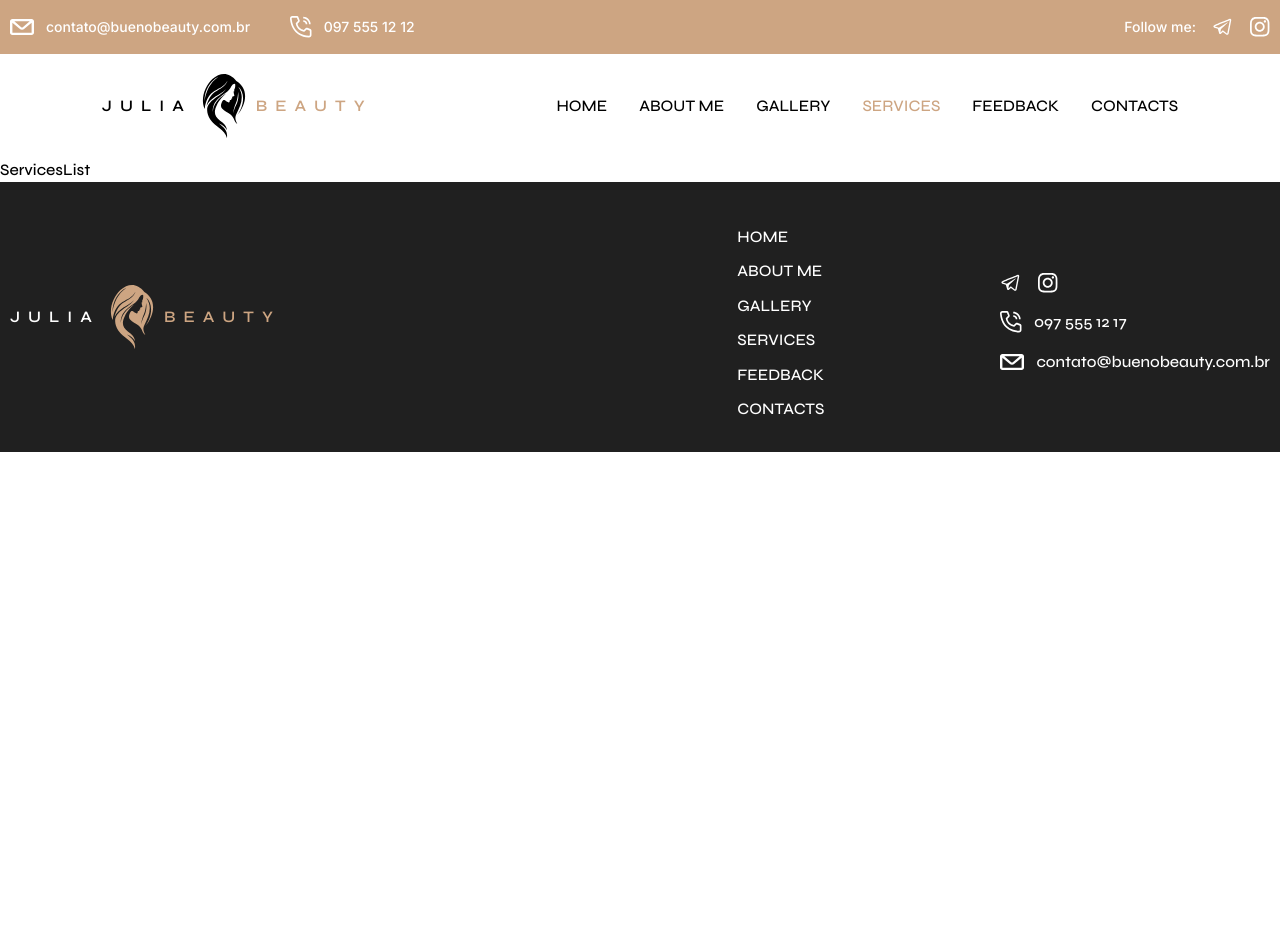
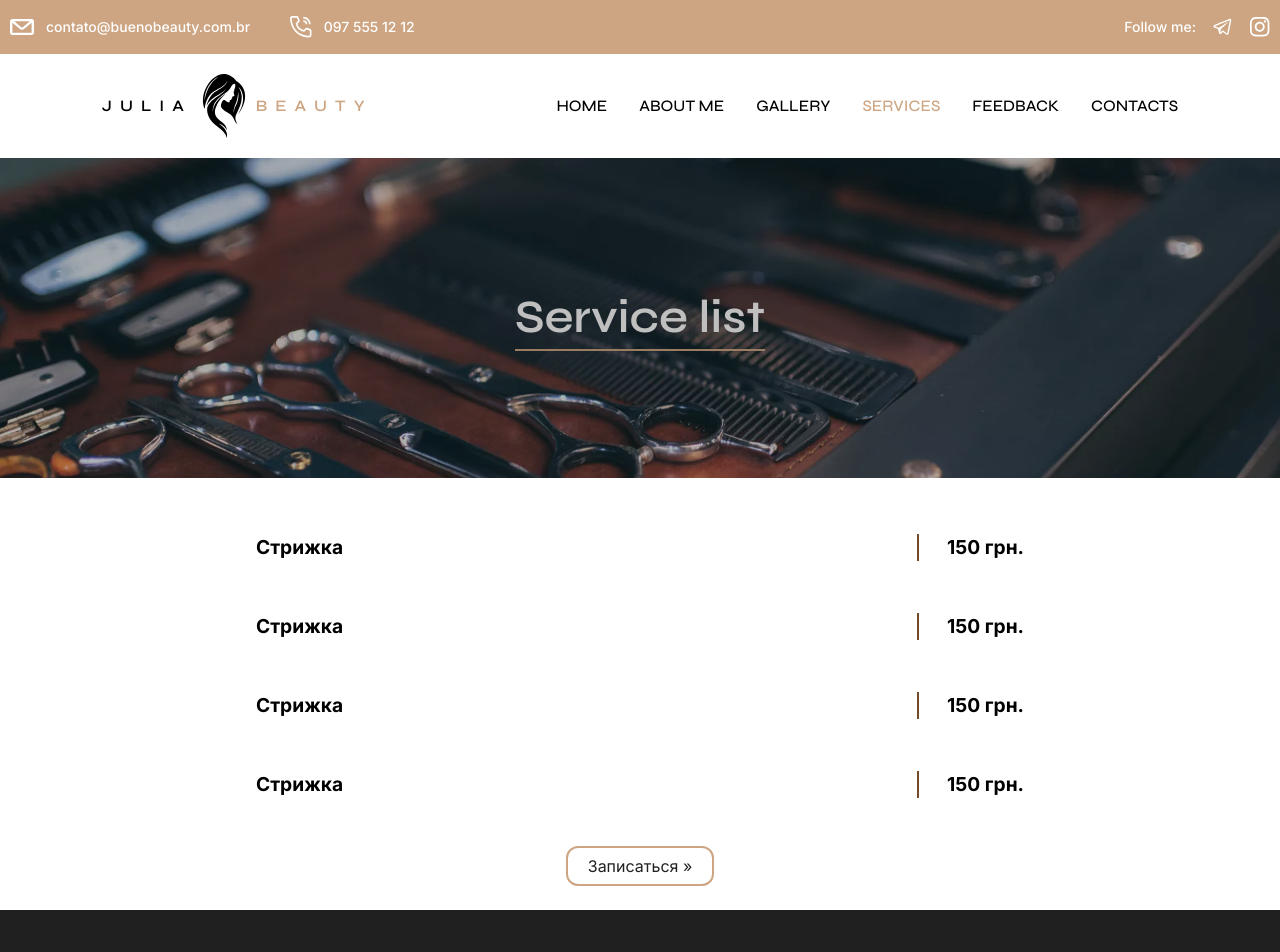
Before and after one commit to denis-larin-22/julia-beauty, a Next.js app: page /services-list in a window 1280 px wide. Shown: the top 952 px of the page. Before the commit the page ends 800 px from the top, so only its background shows below. Built offline with nearby package versions, Linux system fonts and the light colour scheme.

Commit message:
Added About me and Services pages

```diff
--- a/app/about-me/page.tsx
+++ b/app/about-me/page.tsx
@@ -18,14 +18,14 @@ const AboutMe = () => {
                     width={600}
                     height={600}
                     alt="Tools for haircut"
-                    className="mx-auto md:m-0"
+                    className="mx-auto md:m-0 w-auto h-auto"
                 />
                 <Image
                     src="/images/about-me/bg3.webp"
                     width={600}
                     height={600}
                     alt="Tools for haircut"
-                    className="mx-auto md:m-0 order-last md:order-none"
+                    className="mx-auto md:m-0 order-last md:order-none w-auto h-auto"
                 />
                 <div className="flex flex-col items-center gap-5">
                     <p className="text-t-sm-regular">Lorem ipsum dolor sit amet consectetur adipisicing elit. Aspernatur quas rerum, beatae a nihil fugit. Similique, voluptate excepturi adipisci voluptates esse nemo hic. Eius beatae tenetur nobis obcaecati! Ab, nemo. Lorem ipsum dolor sit amet consectetur, adipisicing elit. Asperiores, aspernatur accusantium alias nihil ex dolorum perferendis temporibus nostrum molestias laudantium saepe? Hic exercitationem ad delectus blanditiis aperiam. Repudiandae, voluptatibus temporibus.</p>
--- a/app/services-list/page.tsx
+++ b/app/services-list/page.tsx
@@ -1,8 +1,57 @@
+'use client'
+
+import { useState } from "react";
+import { inter } from "../ui/fonts";
+import Link from "next/link";
+
 const ServicesList = () => {
+    const [toggleVissible, setToggleVissible] = useState(false);
+
+    const servicesList = [
+        {
+            name: 'Стрижка',
+            price: '150 грн.'
+        },
+        {
+            name: 'Стрижка',
+            price: '150 грн.'
+        },
+        {
+            name: 'Стрижка',
+            price: '150 грн.'
+        },
+        {
+            name: 'Стрижка',
+            price: '150 грн.'
+        }
+    ]
+
     return (
-        <div className="">
-            ServicesList
-        </div>
+        <section className="">
+            <div className="relative max-w-t-maxScreen h-40 sm:h-80 mx-auto bg-[url('/images/services/scissors.webp')] bg-fixed bg-cover bg-center brightness-75 flex items-center justify-center">
+                <p className="w-fit text-white text-t-xxl border-b-2 border-t-brown">Service list</p>
+            </div>
+            <section className={`container ${inter.className} pb-8 text-center`}>
+                <ul className="max-w-[800px] flex flex-col items-center gap-y-5 mx-auto py-10">
+                    {servicesList.map((item, index) => (
+                        <li
+                            key={index}
+                            className="w-full flex justify-between text-t-md hover:scale-105 hover:bg-t-brown-light p-4 rounded-lg duration-150"
+                            onClick={() => setToggleVissible(!toggleVissible)}
+                        >
+                            <p className="">{item.name}</p>
+                            <p className="border-l-2 border-t-brown-strong pl-7">{item.price}</p>
+                        </li>
+                    ))}
+                </ul>
+                <Link
+                    href="/contacts"
+                    className="mx-auto text-t-black hover:text-white border-2 border-t-brown bg-transparent hover:bg-t-brown hover:scale-105 py-2 px-5 rounded-xl duration-100 "
+                >
+                    Записаться »
+                </Link>
+            </section>
+        </section>
     )
 }
 
--- a/app/ui/services.tsx
+++ b/app/ui/services.tsx
@@ -33,7 +33,7 @@ const Services = () => {
 
     return (
         <>
-            <div className="max-w-t-maxScreen h-40 sm:h-64 mx-auto bg-[url('/images/transition-1.jpg')] bg-fixed bg-cover bg-center brightness-75"></div>
+            <div className="max-w-t-maxScreen h-40 sm:h-64 mx-auto bg-[url('/images/transition-1.jpg')] bg-fixed bg-contain sm:bg-cover bg-center brightness-75"></div>
             <section className="container flex flex-col items-center my-6">
                 <p className="uppercase text-t-lg lg:mt-12">nossos</p>
                 <h2 className="uppercase text-t-xl text-t-brown mb-14">serviços</h2>
@@ -59,7 +59,7 @@ const Services = () => {
                 </ul>
             </section>
 
-            <div className="max-w-t-maxScreen h-40 sm:h-64 mx-auto bg-[url('/images/male-hair.png')] bg-fixed bg-cover bg-center brightness-75"></div>
+            <div className="max-w-t-maxScreen h-40 sm:h-64 mx-auto bg-[url('/images/male-hair.png')] bg-fixed bg-contain sm:bg-cover bg-center brightness-75"></div>
         </>
     )
 }
```
Also changed, not shown: public/images/services/scissors.webp (added).
